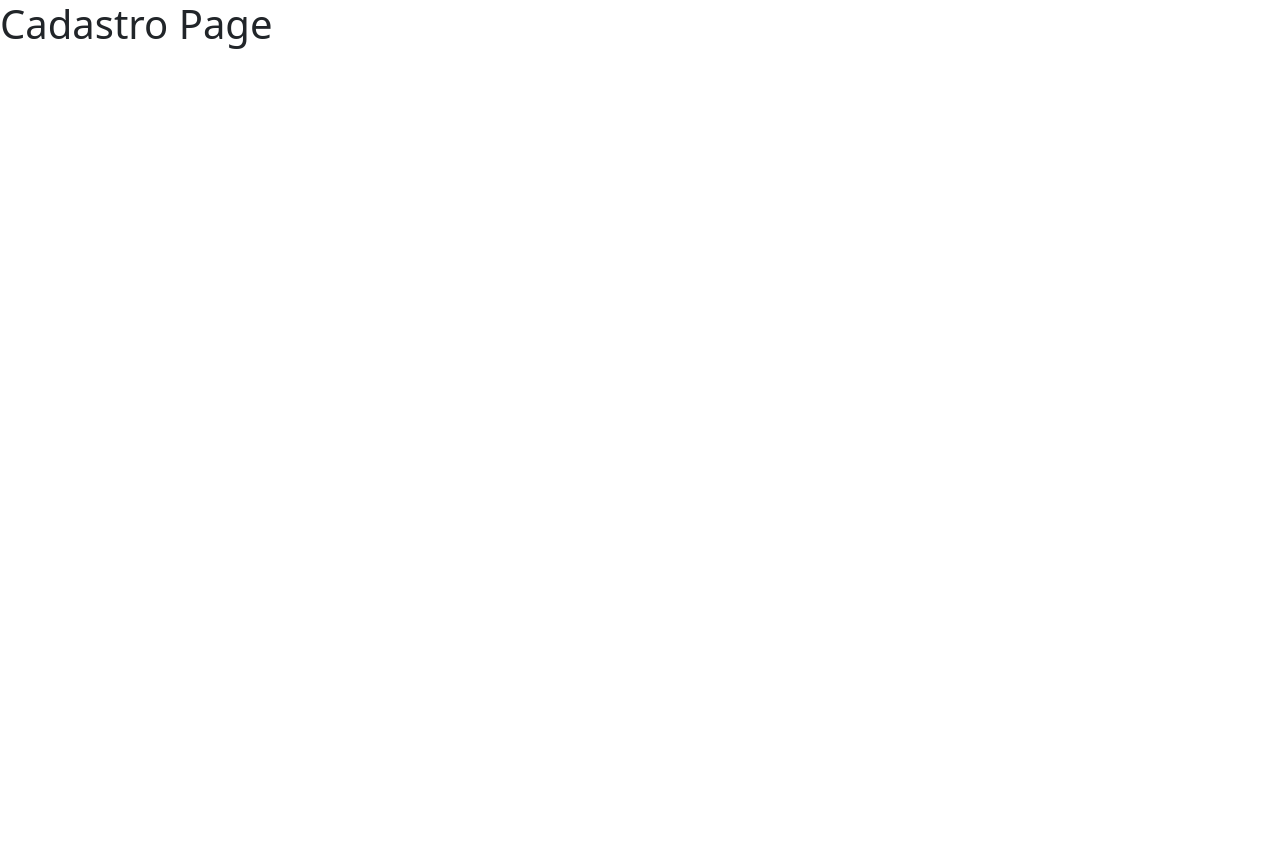
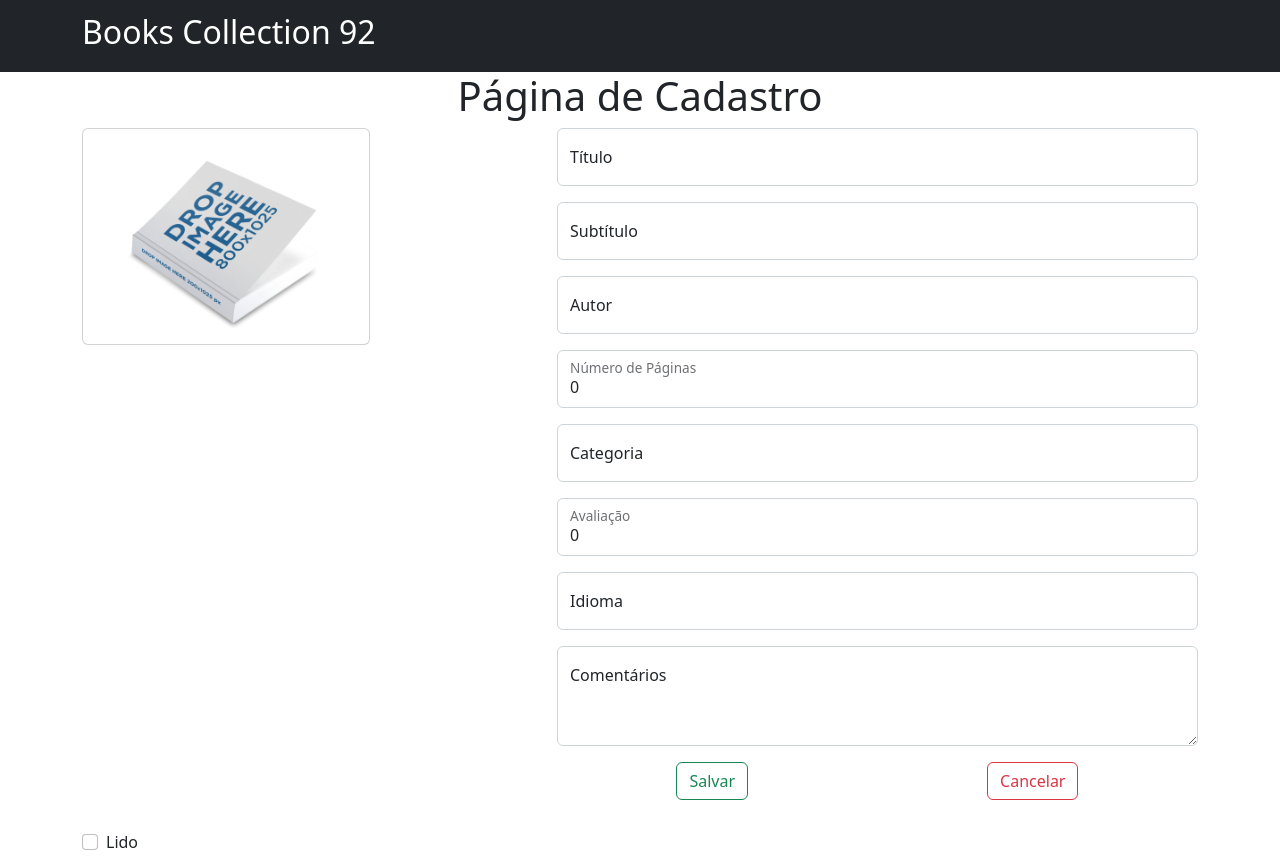
Before and after one commit to ewertonvaz/books-collection-92, a React (Create React App) app: page /cadastro in a window 1280 px wide. Before the commit the page ends 800 px from the top, so only its background shows below. Built offline with nearby package versions, Linux system fonts and the light colour scheme.

Commit message:
lógica cadastro ok

```diff
--- a/src/App.css
+++ b/src/App.css
@@ -11,3 +11,9 @@ code {
   font-family: source-code-pro, Menlo, Monaco, Consolas, 'Courier New',
     monospace;
 }
+
+.buttons{
+  display: flex;
+  justify-content: space-around;
+  margin-bottom: 30px;
+}
--- a/src/App.js
+++ b/src/App.js
@@ -5,11 +5,15 @@ import { Route, Routes } from 'react-router-dom';
 import HomePage from './pages/HomePage';
 import CadastroPage from './pages/CadastroPage';
 import EditarPage from './pages/EditarPage';
+import NavBar from './components/NavBar';
+
 
 function App() {
   return (
     <div className="App">
       <Toaster />
+      <NavBar />
+
       <Routes>
         <Route path="/" element={<HomePage />} />
         <Route path="/cadastro" element={<CadastroPage />} />
--- a/src/components/NavBar.jsx
+++ b/src/components/NavBar.jsx
@@ -1,6 +1,18 @@
+import {Navbar, Container} from 'react-bootstrap'
+import {Link} from 'react-router-dom'
+
 function NavBar() {
     return ( <div>
-        <h1>Nav Bar</h1>
+      <Navbar bg="dark" variant="dark">
+        <Container>
+        <Link to="/" style={{textDecoration:'none'}}>
+          <Navbar.Brand as="div" >
+            <h2>Books Collection 92</h2>
+          </Navbar.Brand>
+          </Link>
+        </Container>
+      </Navbar>
+      <Navbar fixed='bottom'/>
     </div> );
 }
 
--- a/src/pages/CadastroPage.jsx
+++ b/src/pages/CadastroPage.jsx
@@ -1,7 +1,242 @@
+import { useState } from "react";
+import { Form, Button, Row,  Col, Container,Card, FloatingLabel} from "react-bootstrap";
+import {Link} from 'react-router-dom'
+import image from "../assets/pngwing.com.png";
+import axios from 'axios'
+import toast from 'react-hot-toast'
+
+
+
 function CadastroPage() {
-    return ( <div>
-        <h1>Cadastro Page</h1>
-    </div> );
+  const [isChecked, setIsChecked]=useState(false)
+  const [form, setForm] = useState(
+    {
+      googleID: "",
+      autor: "",
+      ranking: 0,
+      categoria: "",
+      imagemCapa: "",
+      idioma: "",
+      qtdPaginas: 0,
+      titulo: "",
+      subtitulo: "",
+      ultPagLida: 0,
+      anotacoes: "",
+      queroLer: {isChecked},
+    },
+  );
+
+  function handleChange(e) {
+    setForm({ ...form, [e.target.name]: e.target.value });
+  }
+
+  function handleChecked(e){
+
+    setForm({ ...form, [e.target.name]: e.target.checked });
+  }
+  async function handleSubmit(e){
+    e.preventDefault()
+
+    try{
+        await axios.post("https://ironrest.herokuapp.com/books-collection-92", form)
+
+        setForm({
+            googleID: "",
+            autor: "",
+            ranking: '',
+            categoria: "",
+            imagemCapa: "",
+            idioma: "",
+            qtdPaginas: "",
+            titulo: "",
+            subtitulo: "",
+            ultPagLida: "",
+            anotacoes: "",
+            lido: false,
+        })
+
+        toast.success("Cadastro concluído com sucesso!!")
+    } catch (error){
+        console.log(error)
+        toast.error("o Cadastro não pode ser concluído")
+    }
+  }
+console.log(form)
+
+
+  return (
+    <div>
+      <h1 style={{ textAlign: "center" }}>Página de Cadastro</h1>
+      <Container>
+          <Row>
+            <Col>
+              <Card style={{ width: "18rem" }}>
+                <Card.Img
+                  variant="top"
+                  src={image}/>
+              </Card>
+            </Col>
+
+
+            <Col className="col-7">
+            <Form >
+              <Form.Group>
+                <FloatingLabel
+                  controlId="floatingInput"
+                  label="Título"
+                  className="mb-3"
+                >
+                  <Form.Control
+                    type="text"
+                    name = "titulo"
+                    value = {form.titulo}
+                    onChange = {handleChange}
+                    placeholder="Insíra o título do Livro"
+                  />
+                </FloatingLabel>
+              </Form.Group>
+
+              <Form.Group>
+              <FloatingLabel
+                  controlId="floatingInput"
+                  label="Subtítulo"
+                  className="mb-3"
+                >
+                  <Form.Control
+                    type="text"
+                    name = "subtitulo"
+                    value = {form.subtitulo}
+                    onChange={handleChange}
+                    placeholder="Insíra o subtítulo do Livro"
+                  />
+                </FloatingLabel>
+              </Form.Group>
+
+              <Form.Group>
+              <FloatingLabel
+                  controlId="floatingInput"
+                  label="Autor"
+                  className="mb-3"
+                >
+                  <Form.Control
+                    type="text"
+                    name = "autor"
+                    value = {form.autor}
+                    onChange={handleChange}
+                    placeholder="Insíra o nome do autor do Livro"
+                  />
+                </FloatingLabel>
+              </Form.Group>
+
+              <Form.Group>
+              <FloatingLabel
+                  controlId="floatingInput"
+                  label="Número de Páginas"
+                  className="mb-3"
+                >
+                  <Form.Control
+                    type="number"
+                    name = "qtdPaginas"
+                    value = {form.qtdPaginas}
+                    onChange = {handleChange}
+                    placeholder="Insíra o número de páginas do Livro"
+                  />
+                </FloatingLabel>
+              </Form.Group>
+
+              <Form.Group>
+              <FloatingLabel
+                  controlId="floatingInput"
+                  label="Categoria"
+                  className="mb-3"
+                >
+                  <Form.Control
+                    type="text"
+                    name = "categoria"
+                    value = {form.categoria}
+                    onChange = {handleChange}
+                    placeholder="Insíra o gênero do Livro"
+                  />
+                </FloatingLabel>
+              </Form.Group>
+
+              <Form.Group>
+              <FloatingLabel
+                  controlId="floatingInput"
+                  label="Avaliação"
+                  className="mb-3"
+                >
+                  <Form.Control
+                    type="number"
+                    name = "ranking"
+                    value = {form.ranking}
+                    onChange={handleChange}
+                    placeholder="De 1 a 5, quanto você gosta do Livro"
+                  />
+                </FloatingLabel>
+              </Form.Group>
+
+              <Form.Group>
+              <FloatingLabel
+                  controlId="floatingInput"
+                  label="Idioma"
+                  className="mb-3"
+                >
+                  <Form.Control
+                    type="text"
+                    name="idioma"
+                    value={form.idioma}
+                    onChange = {handleChange}
+                    placeholder="Insíra o idioma do Livro"
+                  />
+                </FloatingLabel>
+              </Form.Group>
+
+              <Form.Group className="mb-3">
+                <FloatingLabel
+                  controlId="floatingTextarea2"
+                  label="Comentários"
+                >
+                  <Form.Control
+                    as="textarea"
+                    name = "anotacoes"
+                    value = {form.anotacoes}
+                    onChange={handleChange}
+                    placeholder="Leave a comment here"
+                    style={{ height: "100px" }}
+                  />
+                </FloatingLabel>
+              </Form.Group>
+              <div className="buttons">
+              <Form.Group>
+              <Button variant="outline-success" onClick={handleSubmit}>Salvar</Button>{' '}
+              </Form.Group>
+              <Form.Group>
+              <Link to="/">
+              <Button variant="outline-danger">Cancelar</Button>{' '}
+              </Link>
+
+              </Form.Group>
+              </div>
+
+              </Form>
+            </Col>
+
+            <Col className="col-2">
+                <Form>
+                <Form.Check  name="lido"
+                onChange={handleChecked} type="checkbox" label='Lido'/>
+                </Form>
+
+            </Col>
+          </Row>
+
+      </Container>
+      <footer>
+
+      </footer>
+    </div>
+  );
 }
 
 export default CadastroPage;
--- a/src/pages/HomePage.jsx
+++ b/src/pages/HomePage.jsx
@@ -1,7 +1,9 @@
 function HomePage() {
     return (
         <div>
+
             <h1>Home Page</h1>
+
         </div>
     );
 }
```
Also changed, not shown: src/assets/pngwing.com.png (added).
